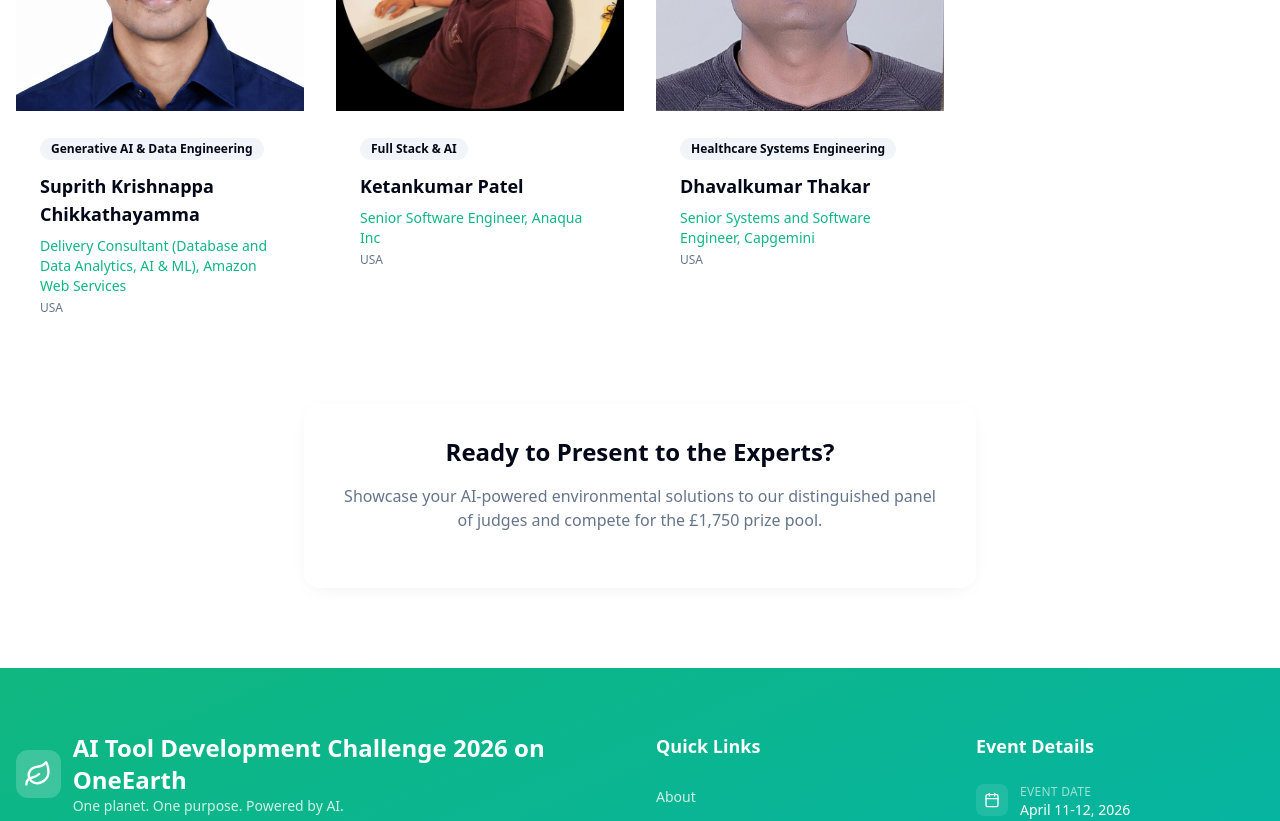
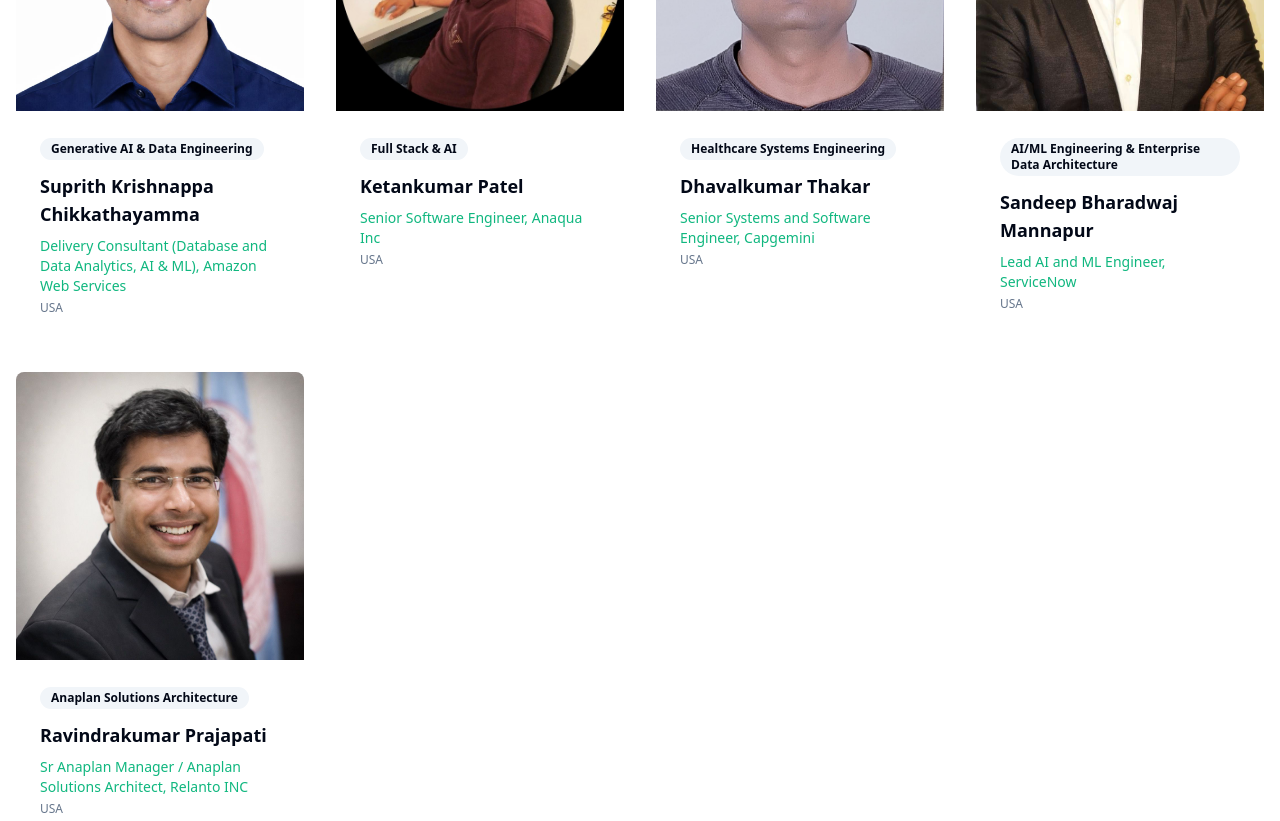
Before and after one commit to techyavii/ai4oneearth, a React (Vite) app: page / in a window 1280 px wide. Shown: the part 5340-6161 px from the top of the page. Built offline with nearby package versions, Linux system fonts and the light colour scheme.

Commit message:
Added judge

```diff
--- a/src/components/Judges.tsx
+++ b/src/components/Judges.tsx
@@ -139,6 +139,24 @@ const Judges = () => {
   expertise: "Healthcare Systems Engineering",
   linkedin: "https://www.linkedin.com/in/dhavalthakar91",
   email: "d10thakar@gmail.com"
+},
+{
+  name: "Sandeep Bharadwaj Mannapur",
+  affiliation: "Lead AI and ML Engineer, ServiceNow",
+  location: "USA",
+  image: "/judges/Sandeep_Bharadwaj_Mannapur.jpeg",
+  expertise: "AI/ML Engineering & Enterprise Data Architecture",
+  linkedin: "https://www.linkedin.com/in/smb1937/",
+  email: "sandeep.b.mannapur@gmail.com"
+},
+{
+  name: "Ravindrakumar Prajapati",
+  affiliation: "Sr Anaplan Manager / Anaplan Solutions Architect, Relanto INC",
+  location: "USA",
+  image: "/judges/Ravindrakumar_Prajapati.jpeg",
+  expertise: "Anaplan Solutions Architecture",
+  linkedin: "https://www.linkedin.com/in/ravinmp/",
+  email: "prajapati.ravindra@outlook.com"
 }
   ];
   return (
```
Also changed, not shown: public/judges/Ravindrakumar_Prajapati.jpeg (added), public/judges/Sandeep_Bharadwaj_Mannapur.jpeg (added).
